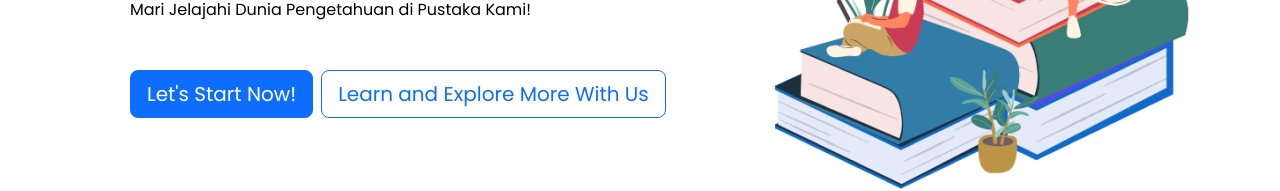
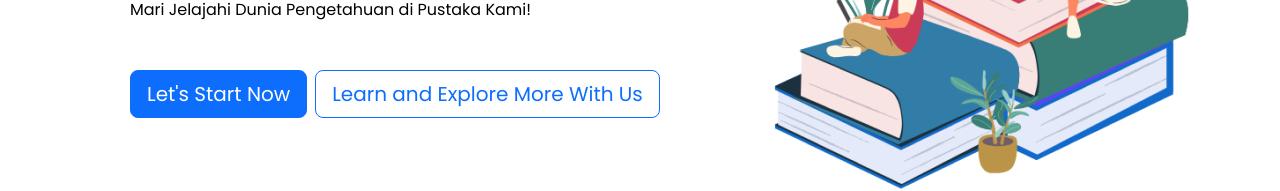
Before and after one commit to Agusprab/Pustaka_Capstone, a React (Vite) app: page / in a window 1280 px wide. Shown: the part 377-568 px from the top of the page. Built offline with nearby package versions, Linux system fonts and the light colour scheme.

Commit message:
landing page 4

```diff
--- a/src/pages/LandingPage.jsx
+++ b/src/pages/LandingPage.jsx
@@ -31,7 +31,7 @@ function LandingPage() {
                   </p>
                   <div className="mt-5">
                     <button className="btn btn-lg btn-primary me-2">
-                      Let's Start Now!
+                      Let's Start Now
                     </button>
                     <button className="btn btn-lg btn-outline-primary">
                       Learn and Explore More With Us
```
